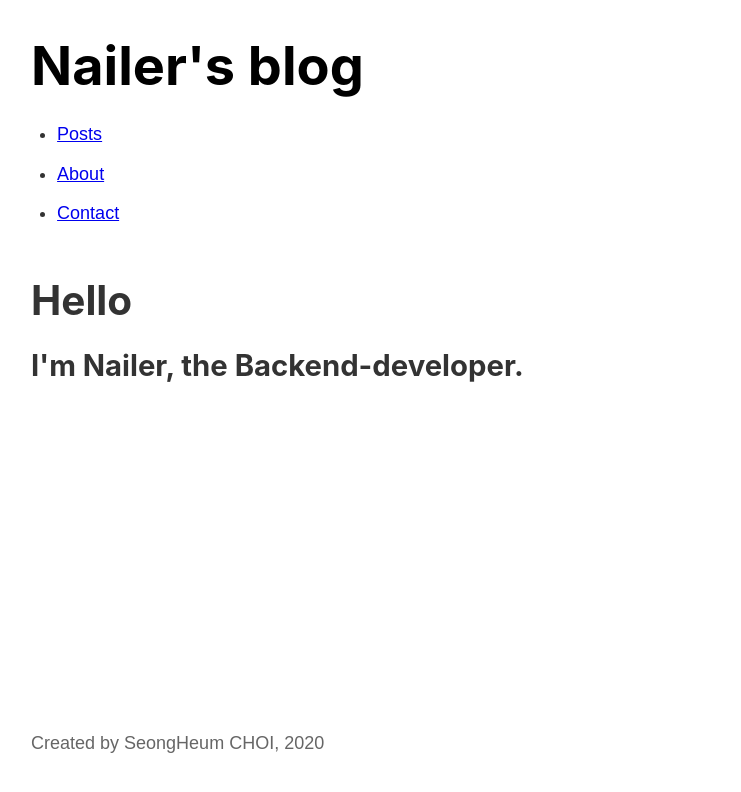
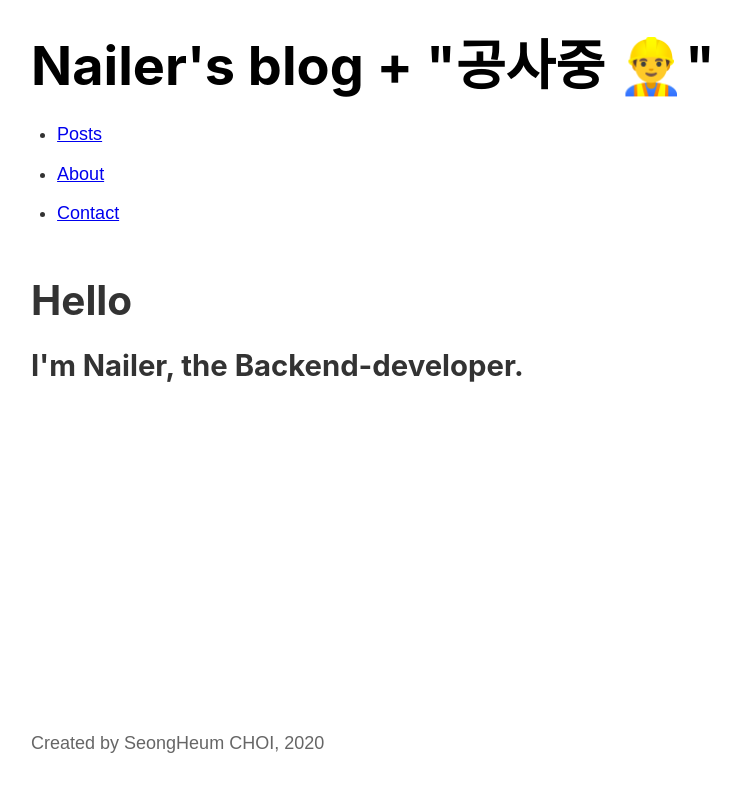
Before and after one commit to nailerHeum/nailerHeum.github.io, a Gatsby site: page / in a window 1280 px wide. Shown: the whole page, without its empty margins (252-993 px from the left). Built offline with nearby package versions, Linux system fonts and the light colour scheme; Gatsby itself is replaced by a stand-in of ours.

Commit message:
ADD cute imoji

```diff
--- a/src/components/header.js
+++ b/src/components/header.js
@@ -17,7 +17,7 @@ const Header = () => {
     <header className={headerStyles.header}>
       <h1>
         <Link className={headerStyles.title} to="/">
-          {data.site.siteMetadata.title}
+          {data.site.siteMetadata.title} + "공사중 👷‍♂️"
         </Link>
       </h1>
       <nav>
```
